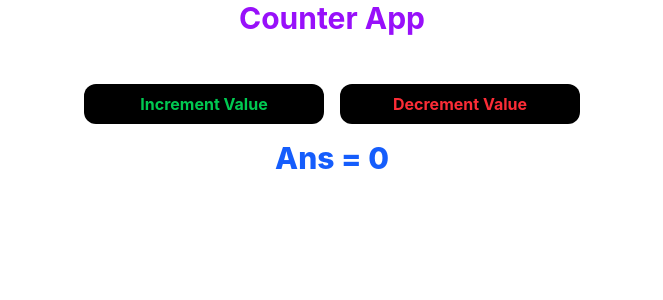
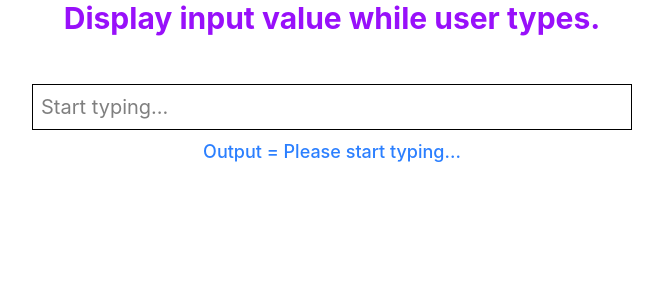
Before and after one commit to Nidhibhide/ReactJs-Learning, a React (Vite) app: page / in a window 1280 px wide. Shown: the top 300 px of the page, without its empty margins (308-971 px from the left). Built offline with nearby package versions, Linux system fonts and the light colour scheme.

Commit message:
2nd question completed

```diff
--- a/src/App.jsx
+++ b/src/App.jsx
@@ -1,8 +1,10 @@
 import CounterApp from "./questions/Que1";
+import InputValue from "./questions/Que2";
 function App() {
   return (
     <>
-<CounterApp/>
+      {/* <CounterApp /> */}
+      <InputValue />
     </>
   );
 }
--- /dev/null
+++ b/src/questions/Que2.jsx
@@ -0,0 +1,37 @@
+// Question:
+// Display input value while user types.
+
+// Input:
+// User types Hello React
+
+// Output:
+// Text shown → Hello React
+import { useState } from "react";
+function InputValue() {
+  const [value, setValue] = useState("Please start typing...");
+  const handleChange = (e) => {
+    if (e.target.value == "") {
+      setValue("Please start typing...");
+    } else {
+      setValue(e.target.value);
+    }
+  };
+  return (
+    <>
+      <h1 className="text-center text-purple-600 text-3xl font-bold">
+        {" "}
+        Display input value while user types.
+      </h1>
+      <div className="mt-12 flex flex-col items-center gap-2">
+        <input
+          placeholder="Start typing..."
+          className="border border-black p-2 text-xl w-150"
+          onChange={handleChange}
+        />
+        <p className="text-blue-500 text-lg font-medium">Output = {value}</p>
+      </div>
+    </>
+  );
+}
+
+export default InputValue;
```
